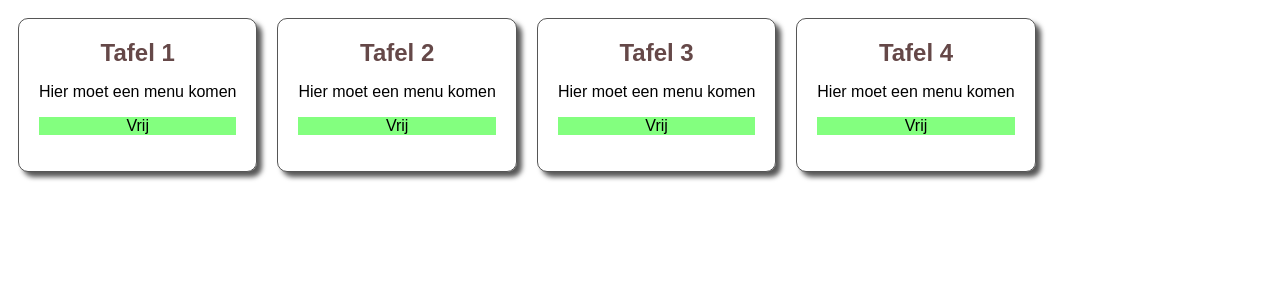
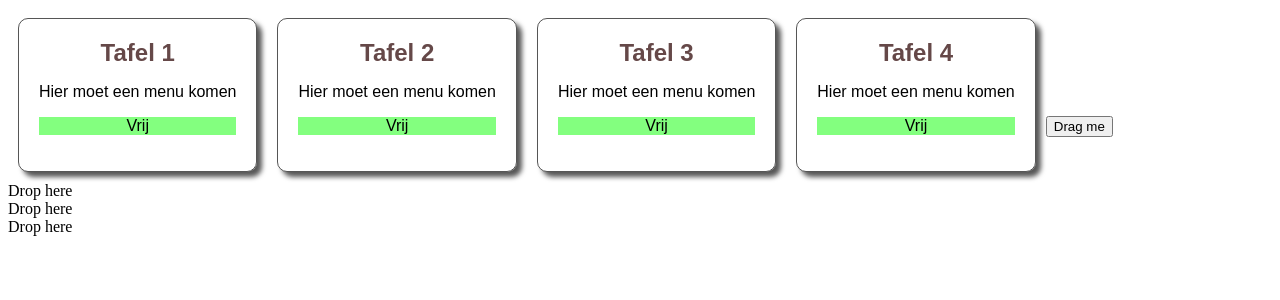
Before and after one commit to JanRymarski/Maitre-dhotel, a React (Vite) app: page / in a window 1280 px wide. Shown: the top 300 px of the page. Built offline with nearby package versions, Linux system fonts and the light colour scheme.

Commit message:
Drag and Drop components added

```diff
--- a/package.json
+++ b/package.json
@@ -10,6 +10,7 @@
     "preview": "vite preview"
   },
   "dependencies": {
+    "@dnd-kit/core": "^6.3.1",
     "react": "^19.0.0",
     "react-dom": "^19.0.0"
   },
--- a/src/App.jsx
+++ b/src/App.jsx
@@ -1,4 +1,5 @@
 import Card from './components/Card.jsx'
+import DragDrop from './components/DragDrop.jsx';
 
 function App() {
   return(
@@ -7,6 +8,7 @@
       <Card number={2} />
       <Card number={3} />
       <Card number={4} />
+      <DragDrop />
     </>
 
   );
--- /dev/null
+++ b/src/components/DragDrop.jsx
@@ -0,0 +1,37 @@
+import React, {useState} from 'react';
+import {DndContext} from '@dnd-kit/core';
+
+import Droppable from './Droppable';
+import Draggable from './Draggable';
+
+function DragDrop() {
+    const containers = ['A', 'B', 'C'];
+    const [parent, setParent] = useState(null);
+    const draggableMarkup = (
+      <Draggable id="draggable">Drag me</Draggable>
+    );
+
+   return (
+    <DndContext onDragEnd={handleDragEnd}>
+      {parent === null ? draggableMarkup : null}
+
+      {containers.map((id) => (
+        // We updated the Droppable component so it would accept an `id`
+        // prop and pass it to `useDroppable`
+        <Droppable key={id} id={id}>
+          {parent === id ? draggableMarkup : 'Drop here'}
+        </Droppable>
+      ))}
+    </DndContext>
+  );
+
+  function handleDragEnd(event) {
+    const {over} = event;
+
+    // If the item is dropped over a container, set it as the parent
+    // otherwise reset the parent to `null`
+    setParent(over ? over.id : null);
+  }
+};
+
+export default DragDrop;
--- /dev/null
+++ b/src/components/Draggable.jsx
@@ -0,0 +1,19 @@
+import React from 'react';
+import {useDraggable} from '@dnd-kit/core';
+
+function Draggable(props) {
+    const {attributes, listeners, setNodeRef, transform} = useDraggable({
+      id: props.id,
+    });
+    const style = transform ? {
+      transform: `translate3d(${transform.x}px, ${transform.y}px, 0)`,
+    } : undefined;
+
+
+    return (
+        <button ref={setNodeRef} style={style} {...listeners} {...attributes}>
+          {props.children}
+        </button>
+      );
+    };
+export default Draggable;
--- /dev/null
+++ b/src/components/Droppable.jsx
@@ -0,0 +1,20 @@
+import React from 'react';
+import {useDroppable} from '@dnd-kit/core';
+
+function Droppable(props) {
+    const {isOver, setNodeRef} = useDroppable({
+      id: props.id,
+    });
+    const style = {
+      color: isOver ? 'green' : undefined,
+    };
+
+
+    return (
+        <div ref={setNodeRef} style={style}>
+          {props.children}
+        </div>
+      );
+    };
+
+export default Droppable;
```
Also changed, not shown: 1 other file (tests, documents, lock files or other folders).
